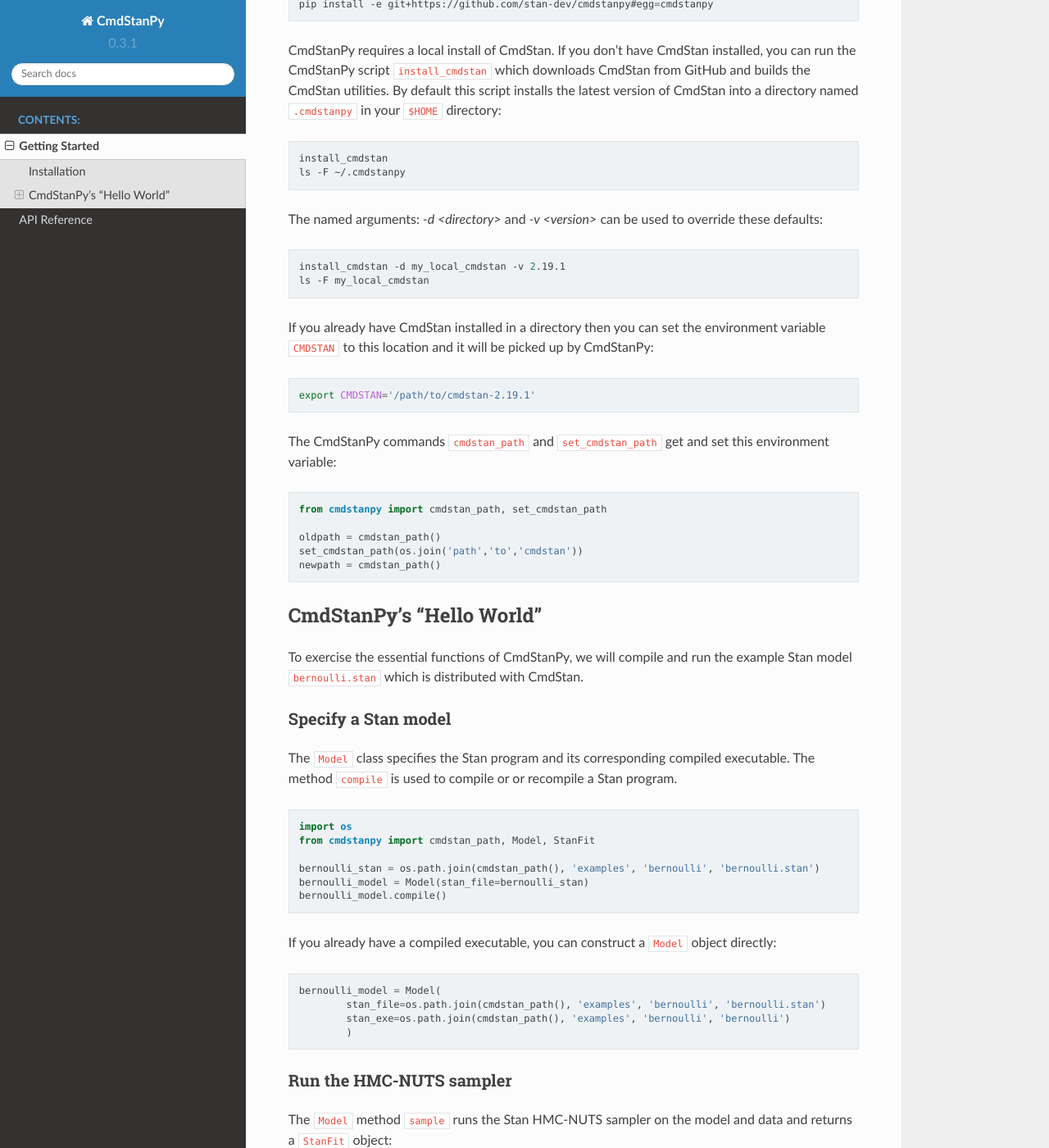
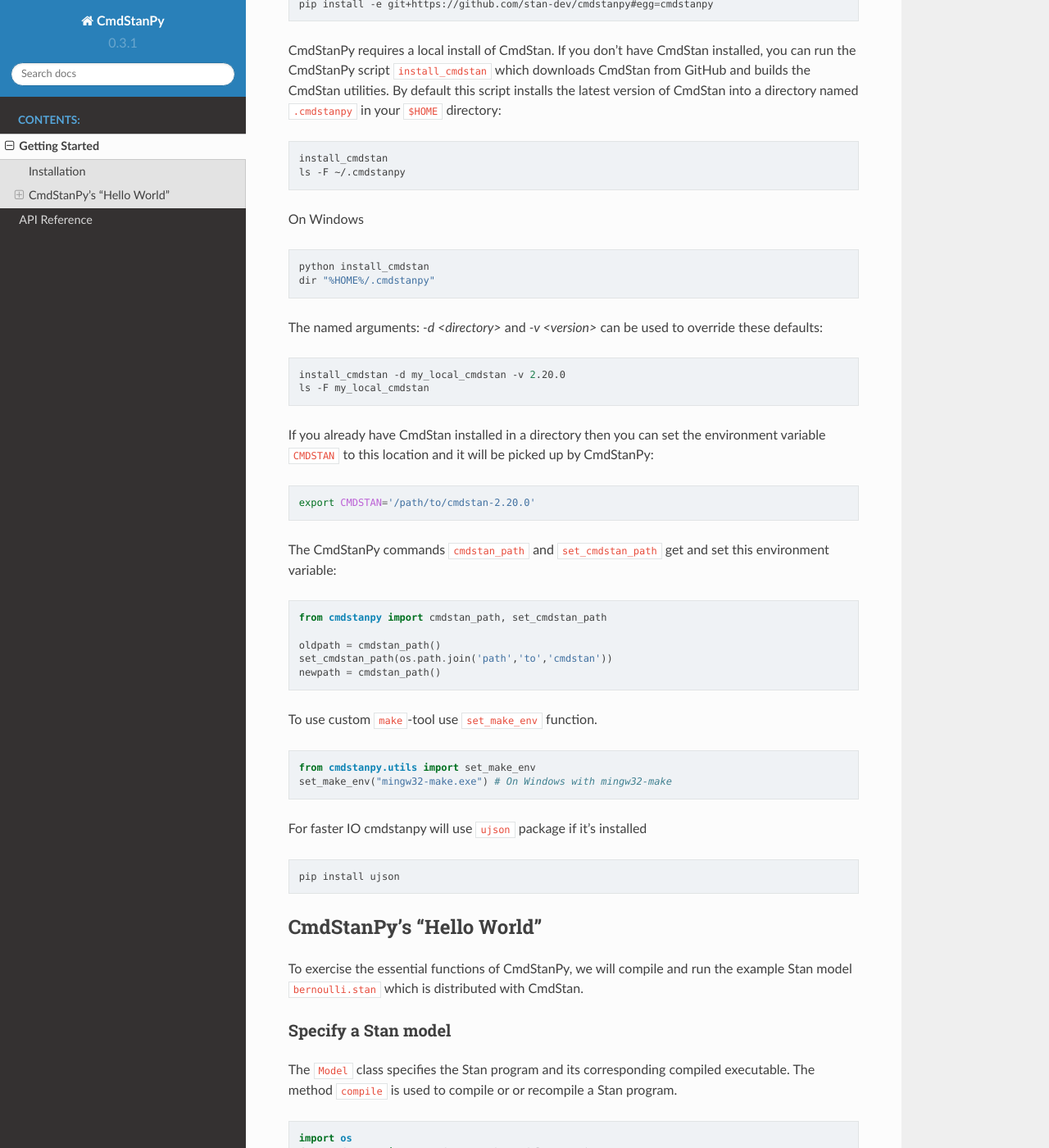
Before and after one commit to stan-dev/cmdstanpy, a Sphinx documentation site: the page built from docs/getting_started.rst, in a window 1280 px wide and 1400 px high, scrolled down 395 px. Shown: the whole window at 82% size. Built offline with Sphinx 7.4.7 and the Read the Docs theme 2.0.0, drawn with Linux system fonts in a browser that asks for light colours; formulas are drawn with MathJax 3.

Commit message:
update docs

```diff
--- a/docs/getting_started.rst
+++ b/docs/getting_started.rst
@@ -28,12 +28,19 @@
     install_cmdstan
     ls -F ~/.cmdstanpy
 
+On Windows
+
+.. code-block:: bash
+
+    python install_cmdstan
+    dir "%HOME%/.cmdstanpy"
+
 The named arguments: `-d <directory>` and  `-v <version>`
 can be used to override these defaults:
 
 .. code-block:: bash
 
-    install_cmdstan -d my_local_cmdstan -v 2.19.1
+    install_cmdstan -d my_local_cmdstan -v 2.20.0
     ls -F my_local_cmdstan
 
 If you already have CmdStan installed in a directory
@@ -42,7 +49,7 @@
 
 .. code-block:: bash
 
-    export CMDSTAN='/path/to/cmdstan-2.19.1'
+    export CMDSTAN='/path/to/cmdstan-2.20.0'
 
 
 The CmdStanPy commands ``cmdstan_path`` and ``set_cmdstan_path``
@@ -53,9 +60,21 @@
     from cmdstanpy import cmdstan_path, set_cmdstan_path
 
     oldpath = cmdstan_path()
-    set_cmdstan_path(os.join('path','to','cmdstan'))
+    set_cmdstan_path(os.path.join('path','to','cmdstan'))
     newpath = cmdstan_path()
 
+To use custom ``make``-tool use ``set_make_env`` function.
+
+.. code-block:: python
+
+    from cmdstanpy.utils import set_make_env
+    set_make_env("mingw32-make.exe") # On Windows with mingw32-make
+
+For faster IO cmdstanpy will use ``ujson`` package if it's installed
+
+.. code-block:: bash
+
+    pip install ujson
 
 
 CmdStanPy's "Hello World"
```
